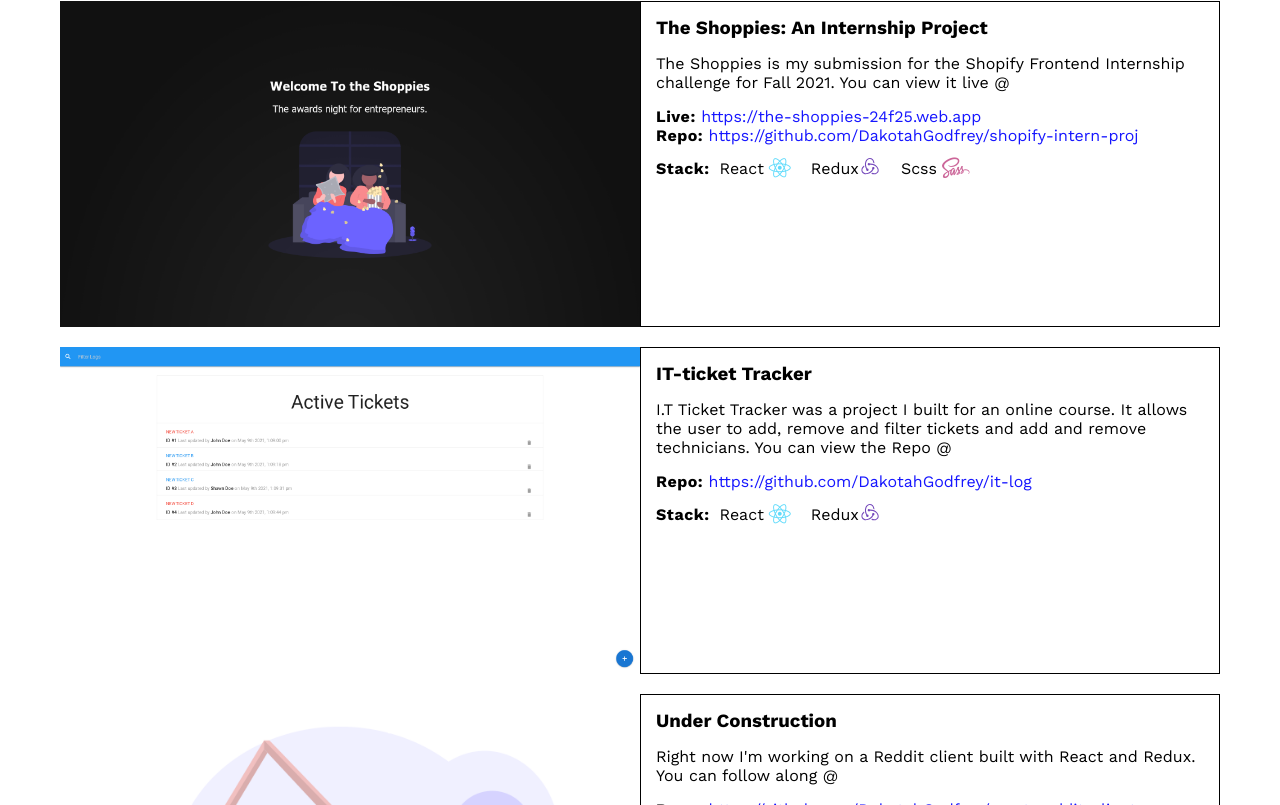
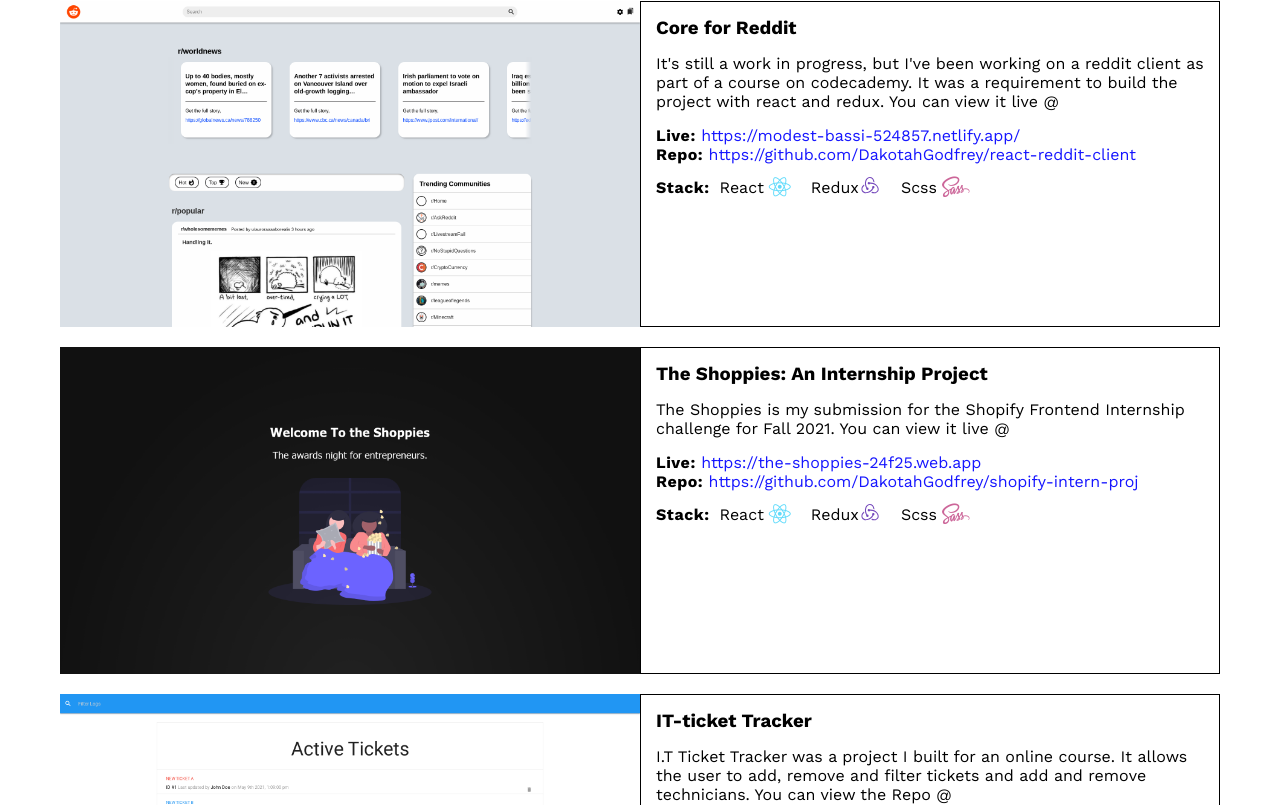
Before and after one commit to DakotahGodfrey/profile_site, a React (Create React App) app: page /projects in a window 1280 px wide. Shown: the part 195-1000 px from the top of the page. Built offline with nearby package versions, Linux system fonts and the light colour scheme.

Commit message:
updated projects section

```diff
--- a/src/assets/scss/_projects.scss
+++ b/src/assets/scss/_projects.scss
@@ -6,6 +6,11 @@
   &.dark {
     background-color: $text-dark-color;
     color: $site-medium-light-color;
+    p {
+      a {
+        color: $link-dark-color;
+      }
+    }
   }
   .introduction {
     padding: 2rem;
--- a/src/components/pages/projects/Projects.jsx
+++ b/src/components/pages/projects/Projects.jsx
@@ -5,11 +5,26 @@
 import itTracker from "../../../assets/images/it_tracker.png";
 import ProjectCard from "../../projectCard/ProjectCard";
 import underConstruction from "../../../assets/images/under_construction.png";
+import redditCore from "../../../assets/images/reddit_app.png";
 import { useSelector } from "react-redux";
 import { selectPages } from "../pagesSlice";
 import reduxLogo from "../../../assets/images/redux_logo.svg";
 const Projects = () => {
   const projects = [
+    {
+      projectTitle: "Core for Reddit",
+      projectDescription:
+        "It's still a work in progress, but I've been working on a reddit client as part of a course on codecademy. It was a requirement to  build the project with react and redux. You can view it live @",
+      projectImage: redditCore,
+      projectLink: "https://modest-bassi-524857.netlify.app/",
+      repoLink: "https://github.com/DakotahGodfrey/react-reddit-client",
+      stack: [
+        { tech: "React", color: "#61DBFB", logo: "fab fa-react", key: "0" },
+        { tech: "Redux", logo: "", logoSVG: reduxLogo, key: "1" },
+        { tech: "Scss", color: "#c69", logo: "fab fa-sass", key: "2" },
+      ],
+      key: "A",
+    },
     {
       projectTitle: "The Shoppies: An Internship Project",
       projectDescription:
@@ -22,7 +37,7 @@
         { tech: "Redux", logo: "", logoSVG: reduxLogo, key: 1 },
         { tech: "Scss", color: "#c69", logo: "fab fa-sass", key: 2 },
       ],
-      key: "A",
+      key: "B",
     },
     {
       projectTitle: "IT-ticket Tracker",
@@ -33,19 +48,6 @@
       stack: [
         { tech: "React", color: "#61DBFB", logo: "fab fa-react", key: "0" },
         { tech: "Redux", logo: "", logoSVG: reduxLogo, key: "1" },
-      ],
-      key: "B",
-    },
-    {
-      projectTitle: "Under Construction",
-      projectDescription:
-        "Right now I'm working on a Reddit client built with React and Redux. You can follow along @  ",
-      projectImage: underConstruction,
-      repoLink: "https://github.com/DakotahGodfrey/react-reddit-client",
-      stack: [
-        { tech: "React", color: "#61DBFB", logo: "fab fa-react", key: "0" },
-        { tech: "Redux", logo: "", logoSVG: reduxLogo, key: "1" },
-        { tech: "Scss", color: "#c69", logo: "fab fa-sass", key: "2" },
       ],
       key: "C",
     },
```
Also changed, not shown: src/assets/images/reddit_app.png (added).
